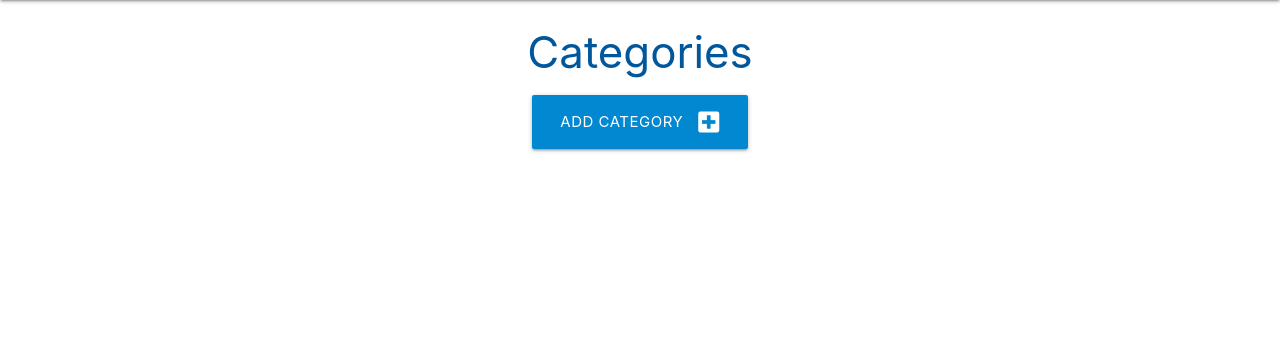
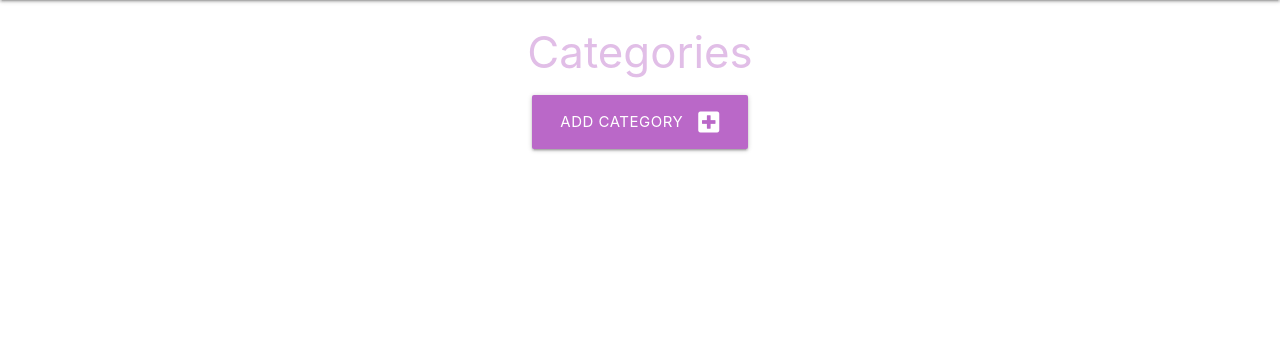
Before and after one commit to Kenya-Rae/task-manager, a Flask app: page /categories in a window 1280 px wide. Shown: the part 64-420 px from the top of the page. Run offline with Flask 3, Linux system fonts and the light colour scheme.

Commit message:
Add view for catergories

```diff
--- a/taskmanager/routes.py
+++ b/taskmanager/routes.py
@@ -10,7 +10,8 @@ def home():
 
 @app.route("/categories")
 def categories():
-    return render_template("categories.html")
+    categories = list(Category.query.order_by(Category.category_name).all())
+    return render_template("categories.html", categories=categories)
 
 
 @app.route("/add_category", methods=["GET", "POST"])
--- a/taskmanager/templates/categories.html
+++ b/taskmanager/templates/categories.html
@@ -1,14 +1,30 @@
 {% extends "base.html" %}
 {% block content %}
 
-<h3 class="light-blue-text text-darken-4 center-align">Categories</h3>
+<h3 class="purple-text text-lighten-4 center-align">Categories</h3>
 
 <div class="row">
     <div class="col s12 center-align">
-        <a href="{{ url_for('add_category') }}" class="btn-large light-blue darken-2">
+        <a href="{{ url_for('add_category') }}" class="btn-large  purple lighten-2">
             Add Category <i class="fas fa-plus-square right"></i>
         </a>
     </div>
 </div>
 
+<div class="row">
+    {% for category in categories %}
+    <div class="col s12 m6 l3">
+        <div class="card purple lighten-4 center-align">
+            <div class="card-content black-text">
+                <span class="card-title">{{ category.category_name}}</span>
+            </div>
+            <div class="card-action">
+                <a href="#" class="btn green accent-4">Edit</a>
+                <a href="#" class="btn red">Delete</a>
+            </div>
+        </div>
+    </div>
+    {% endfor %}
+</div>
+
 {% endblock %}
```
